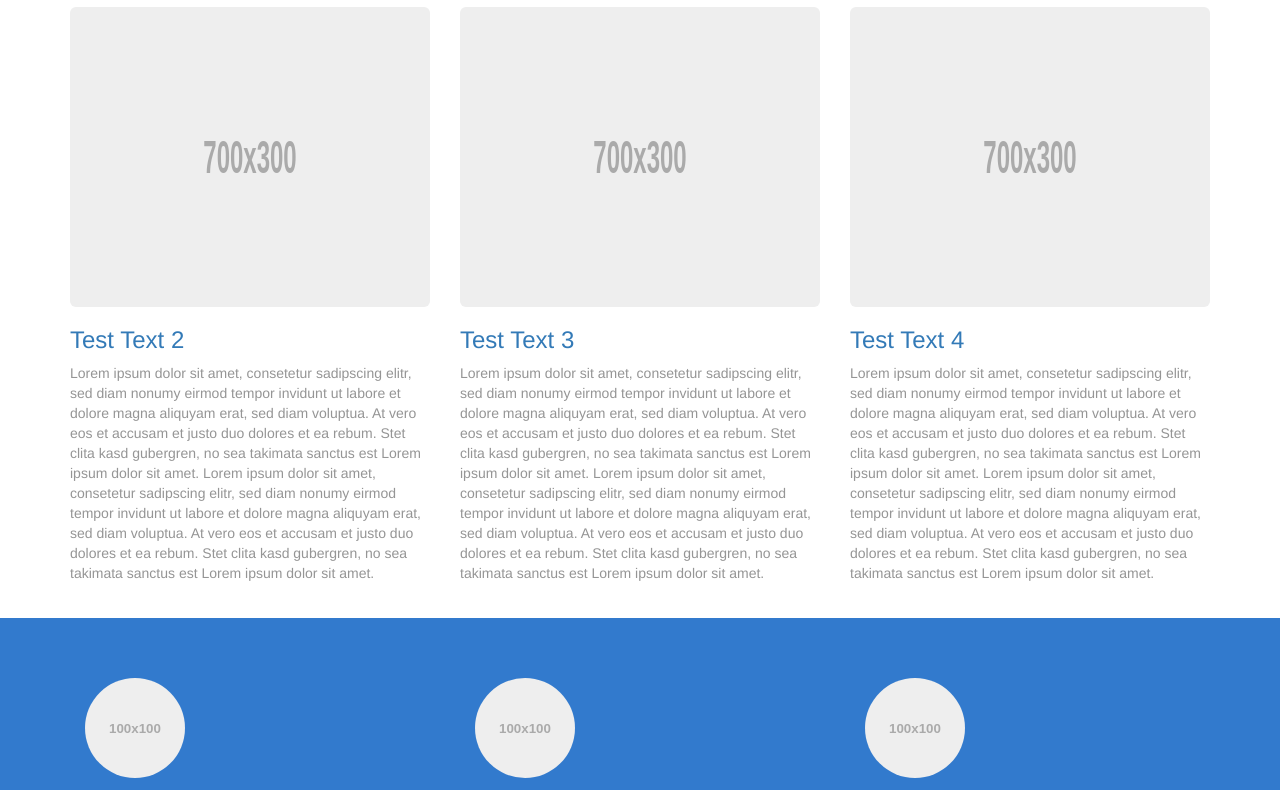
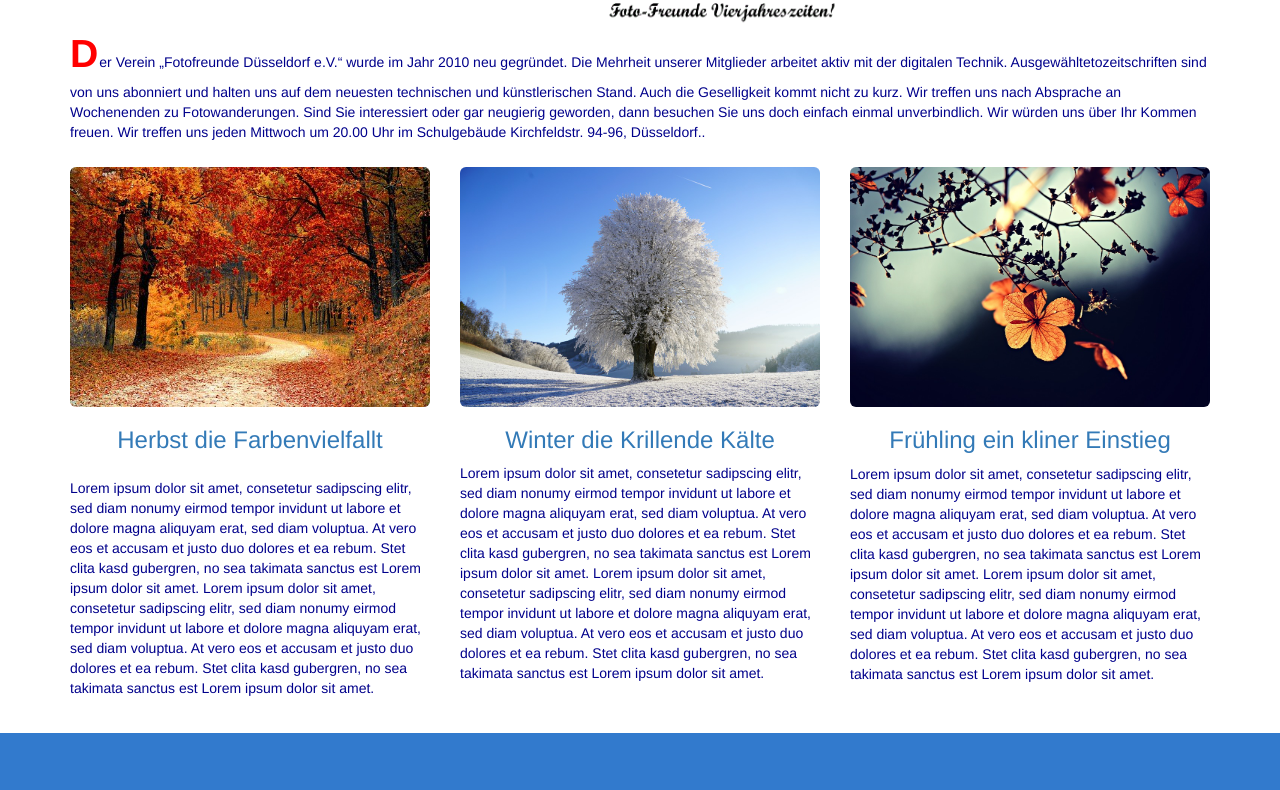
Before and after one commit to ili0as2/256-ilias, a plain HTML site: page index.html in a window 1280 px wide. Shown: the part 600-1390 px from the top of the page. Drawn offline with Linux system fonts and the light colour scheme.

Commit message:
Add files via upload

```diff
--- a/css/custom.css
+++ b/css/custom.css
@@ -46,8 +46,8 @@ h1, h2, h3, h4, h5, h6 {
 .article-intro:first-letter    {
     font-weight:bold;
     font-size: 2.8em;
-    float:left;
-    padding-right:10px;
+    padding-right:1px;
+	color:red;
 }
 .feature,
 .page-intro,
@@ -61,3 +61,12 @@ h1, h2, h3, h4, h5, h6 {
 .center {
 	text-align: center;
 }
+
+p {
+	color:darkblue;
+}
+
+a {
+    display: block;
+    text-align: center;
+}
--- a/index.html
+++ b/index.html
@@ -115,18 +115,26 @@
 	</div>
 
 
-    <img src="bilder/willkommen.png" alt="Willkommen">
+    <center><img src="bilder/willkommen.gif" alt="Willkommen" width="400" height="200"></center>
+
     <!-- Content -->
     <div class="container">
 
         <!-- Page Intro -->
         <div class="row page-intro">
             <div class="col-lg-12">
-                <h1>Test Text 1
-                    <small>Test Text 1</small>
-                </h1>
 
-                <p>Lorem ipsum dolor sit amet, consetetur sadipscing elitr, sed diam nonumy eirmod tempor invidunt ut labore et dolore magna aliquyam erat, sed diam voluptua. At vero eos et accusam et justo duo dolores et ea rebum. Stet clita kasd gubergren, no sea takimata sanctus est Lorem ipsum dolor sit amet. Lorem ipsum dolor sit amet, consetetur sadipscing elitr, sed diam nonumy eirmod tempor invidunt ut labore et dolore magna aliquyam erat, sed diam voluptua. At vero eos et accusam et justo duo dolores et ea rebum. Stet clita kasd gubergren, no sea takimata sanctus est Lorem ipsum dolor sit amet.</p>
+
+                <article class="article-intro">
+
+                    <p>Der Verein „Fotofreunde Düsseldorf e.V.“ wurde im Jahr 2010 neu gegründet. Die Mehrheit
+                        unserer Mitglieder arbeitet aktiv mit der digitalen Technik. Ausgewähltetozeitschriften
+                        sind von uns abonniert und halten uns auf dem neuesten technischen und künstlerischen Stand.
+                         Auch die Geselligkeit kommt nicht zu kurz. Wir treffen uns nach Absprache an Wochenenden zu Fotowanderungen.
+                        Sind Sie interessiert oder gar neugierig geworden, dann besuchen Sie uns doch einfach einmal unverbindlich.
+                        Wir würden uns über Ihr Kommen freuen. Wir treffen uns jeden Mittwoch um 20.00 Uhr im Schulgebäude Kirchfeldstr. 94-96, Düsseldorf..</p>
+
+                </article>
             </div>
         </div>
         <!-- /.row -->
@@ -135,29 +143,30 @@
         <div class="row">
             <article class="col-md-4 article-intro">
                 <a href="#">
-                    <img class="img-responsive img-rounded" src="holder.js/700x300" alt="">
+                    <img class="img-responsive img-rounded" src="bilder/Herbst.jpg" alt="">
                 </a>
                 <h3>
-                    <a href="#">Test Text 2</a>
+                    <a href="#">Herbst die Farbenvielfallt</a>
                 </h3>
+                <article  class="article-intro" ></article>
                 <p>Lorem ipsum dolor sit amet, consetetur sadipscing elitr, sed diam nonumy eirmod tempor invidunt ut labore et dolore magna aliquyam erat, sed diam voluptua. At vero eos et accusam et justo duo dolores et ea rebum. Stet clita kasd gubergren, no sea takimata sanctus est Lorem ipsum dolor sit amet. Lorem ipsum dolor sit amet, consetetur sadipscing elitr, sed diam nonumy eirmod tempor invidunt ut labore et dolore magna aliquyam erat, sed diam voluptua. At vero eos et accusam et justo duo dolores et ea rebum. Stet clita kasd gubergren, no sea takimata sanctus est Lorem ipsum dolor sit amet.</p>
             </article>
             <article class="col-md-4 article-intro">
                 <a href="#">
-                    <img class="img-responsive img-rounded" src="holder.js/700x300" alt="">
+                    <img class="img-responsive img-rounded" src="bilder/Winter.jpg" alt="">
                 </a>
                 <h3>
-                    <a href="#">Test Text 3</a>
+                    <a href="#">Winter die Krillende Kälte</a>
                 </h3>
                 <p>Lorem ipsum dolor sit amet, consetetur sadipscing elitr, sed diam nonumy eirmod tempor invidunt ut labore et dolore magna aliquyam erat, sed diam voluptua. At vero eos et accusam et justo duo dolores et ea rebum. Stet clita kasd gubergren, no sea takimata sanctus est Lorem ipsum dolor sit amet. Lorem ipsum dolor sit amet, consetetur sadipscing elitr, sed diam nonumy eirmod tempor invidunt ut labore et dolore magna aliquyam erat, sed diam voluptua. At vero eos et accusam et justo duo dolores et ea rebum. Stet clita kasd gubergren, no sea takimata sanctus est Lorem ipsum dolor sit amet.</p>
             </article>
 
             <article class="col-md-4 article-intro">
                 <a href="#">
-                    <img class="img-responsive img-rounded" src="holder.js/700x300" alt="">
+                    <img class="img-responsive img-rounded" src="bilder/Frühling.jpg" alt="">
                 </a>
                 <h3>
-                    <a href="#">Test Text 4</a>
+                    <a href="#">Frühling ein kliner Einstieg</a>
                 </h3>
                 <p>Lorem ipsum dolor sit amet, consetetur sadipscing elitr, sed diam nonumy eirmod tempor invidunt ut labore et dolore magna aliquyam erat, sed diam voluptua. At vero eos et accusam et justo duo dolores et ea rebum. Stet clita kasd gubergren, no sea takimata sanctus est Lorem ipsum dolor sit amet. Lorem ipsum dolor sit amet, consetetur sadipscing elitr, sed diam nonumy eirmod tempor invidunt ut labore et dolore magna aliquyam erat, sed diam voluptua. At vero eos et accusam et justo duo dolores et ea rebum. Stet clita kasd gubergren, no sea takimata sanctus est Lorem ipsum dolor sit amet.</p>
             </article>
```
